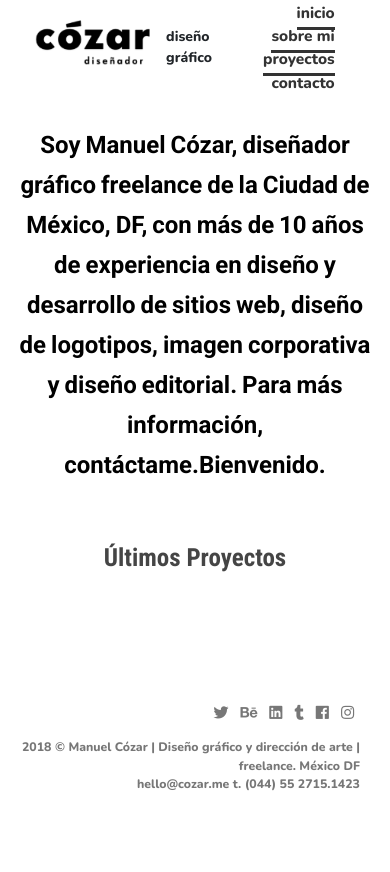
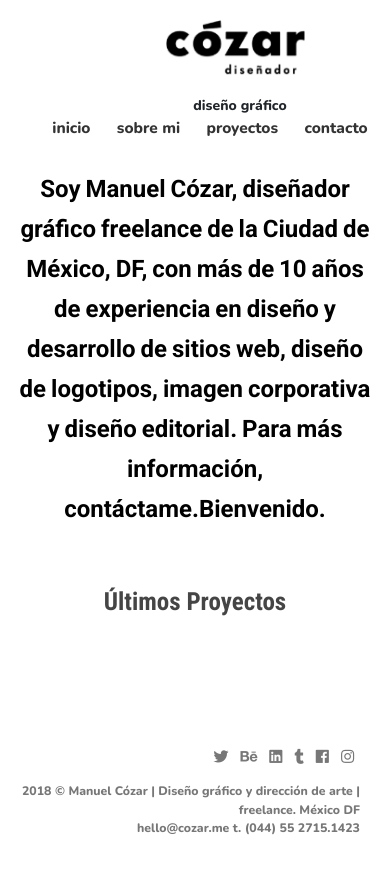
Before and after one commit to rovercode1/Cozar, a website: page webPage/cozar.html in a window 390 px wide. Drawn offline with nearby package versions, Linux system fonts and the light colour scheme; files that its build step writes are made by us from their sources; files whose address does not match are found by name.

Commit message:
Grid changed

```diff
--- a/webPage/assets/js/main.js
+++ b/webPage/assets/js/main.js
@@ -7,7 +7,7 @@ var iconBox = document.querySelectorAll(".icon-con");
 for(var i=0; i < iconBox.length;i++){
   iconBox[i].children[0].style.visibility="hidden";
   iconBox[i].addEventListener("mouseover",function(){
-  this.style.background="black"
+  this.parentElement.style.background="black"
   this.children[0].style.visibility="inherit";
   this.children[1].style.visibility="hidden";
   this.children[2].style.color="white";
@@ -15,7 +15,8 @@ for(var i=0; i < iconBox.length;i++){
 }
 for(var i=0; i < iconBox.length;i++){
   iconBox[i].addEventListener("mouseleave",function(){
-    this.style.background="#fff0"
+  this.style.background="#fff0"
+  this.parentElement.style.background="#fff0"
    this.children[0].style.visibility="hidden";
    this.children[1].style.visibility="inherit";
    this.children[2].style.color="black";
--- a/webPage/assets/styles/_grid.scss
+++ b/webPage/assets/styles/_grid.scss
@@ -1,14 +1,3 @@
-@media (max-width:1777px){
-	.project-section .icon-con .box-1 .icon-h1{
-		padding-bottom: 50%;
-	}
-}
-@media (max-width:1200px){
-
-	// .project-section .icon-con .box-1 .icon-h1{
-	// 	padding-bottom:40%;
-	// }
-}
 
 @media(max-width:1200px){
 	.project-section .base-section .container-fluid{
@@ -18,22 +7,57 @@
 	.first-section .container-flex-fluid{
 		width: 60%;
 	}
-	nav.b-nav .container-flex {
-		width: 100%;
+	nav.b-nav {
+		.container-flex {
+			width: 100%;
+		}
+		.navbar-brand{
+			margin-left:15px;
+		}
 	}
+
+
 }
 
 @media(max-width:1010px){
 	.first-section .base-section .container{
 		width: 99%;
+	.project-section .icon-con .box-1 .icon-h1 h1 {
+			font-size: 36px;
+		}
 	}
 }
-@media (max-width:990px){
+@media (max-width:991px){
 	.project-section .icon-con .box-1 .icon-h1{
 		padding-bottom: 80%;
 	}
+	nav.b-nav {
+		.nav-left {
+			margin:0px;
+			.navbar-brand{
+				margin: 0px;
+				img {
+				 width: 140px;
+				 margin-bottom: 10px;
+			 }
+			}
+			.flex-box {
+				display: flex;
+				flex-direction: column;
+				margin: 0px;
+			.box-1 {
+				display: flex;
+				justify-content: center;
+				align-items: center;
+				margin: 15px 0px 0px 80px;
+			}
+			 div#p {
+				margin: 5px 0px 0px 90px;
+			}
+		}
+	}
+	}
 }
-
 @media (max-width:950px){
 	.first-section .base-section .container-flex-fluid{
 		width: 90%;
@@ -47,6 +71,9 @@
 		width: 95%;
 	}
 }
+
+// FULL SCALE DOWN
+
 @media(max-width:765px){
 	.showcase , .block{
 		display:none;
@@ -54,4 +81,17 @@
 	.project-section{
 		display: none;
 	}
+
+	.b-nav{
+		.container-flex{
+			display: flex;
+			height: 100%;
+			flex-direction: column;
+			justify-content: center;
+			align-items: center;
+		}
+		 .nav-left .flex-box .box-1 {
+			margin:0px;
+	}
+	}
 }
--- a/webPage/assets/styles/app.scss
+++ b/webPage/assets/styles/app.scss
@@ -1,3 +1,3 @@
 @import"../../../src/styles/app.scss";
+@import"custom";
 @import"grid";
-@import"custom"
```
